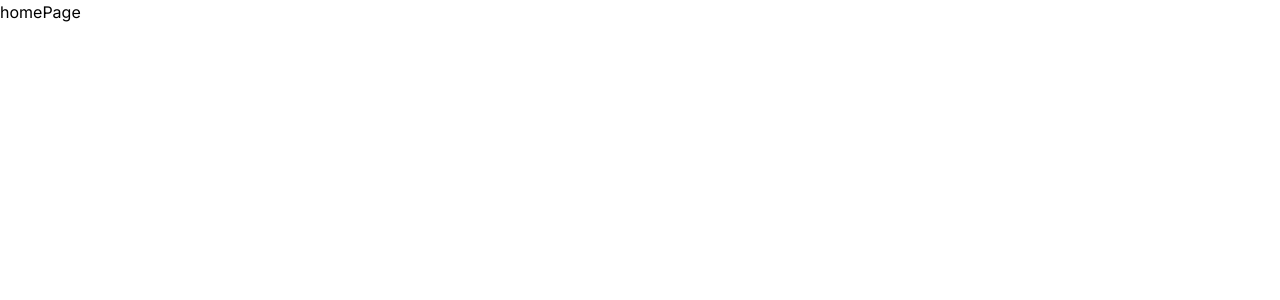
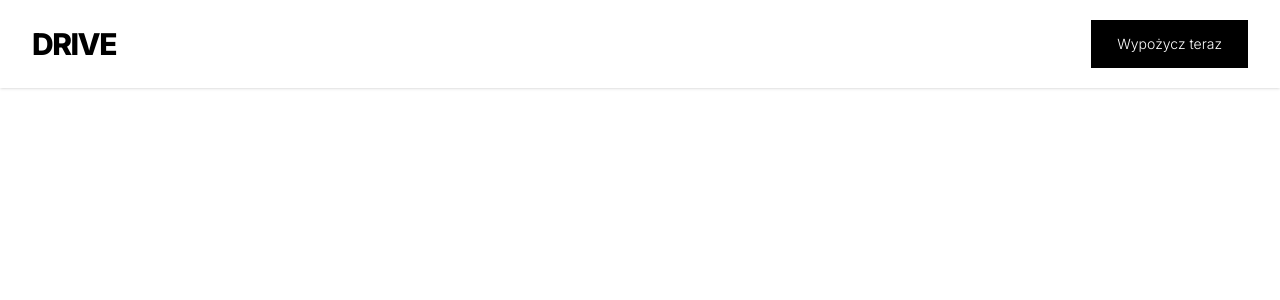
Before and after one commit to ogonekmateusz/car-rental-system, a React (Vite) app: page / in a window 1280 px wide. Shown: the top 300 px of the page. Built offline with nearby package versions, Linux system fonts and the light colour scheme.

Commit message:
add Navbar component

```diff
--- /dev/null
+++ b/src/components/homePage/Navbar.tsx
@@ -0,0 +1,21 @@
+import PrimaryButton from "../shared/PrimaryButton";
+import RowBetween from "../shared/RowBetween";
+import SectionContainer from "../shared/SectionContainer";
+import scrollToHash from "../../utils/scrollToHash";
+
+export default function Navbar() {
+  return (
+    <div className="bg-white py-5 shadow">
+      <SectionContainer>
+        <RowBetween>
+          <h1 className="text-2xl lg:text-3xl font-extrabold tracking-tighter">
+            DRIVE
+          </h1>
+          <PrimaryButton onClick={() => scrollToHash("#offer")}>
+            Wypożycz teraz
+          </PrimaryButton>
+        </RowBetween>
+      </SectionContainer>
+    </div>
+  );
+}
--- a/src/layouts/homePage.tsx
+++ b/src/layouts/homePage.tsx
@@ -1,5 +1,8 @@
+import Navbar from "../components/homePage/Navbar";
 export default function homePage() {
   return (
-    <div>homePage</div>
-  )
+    <div>
+      <Navbar />
+    </div>
+  );
 }
--- /dev/null
+++ b/src/utils/scrollToHash.tsx
@@ -0,0 +1,4 @@
+const scrollToHash = (hash: string) =>
+  document.querySelector(hash)?.scrollIntoView({ behavior: "smooth" });
+
+export default scrollToHash;
```
